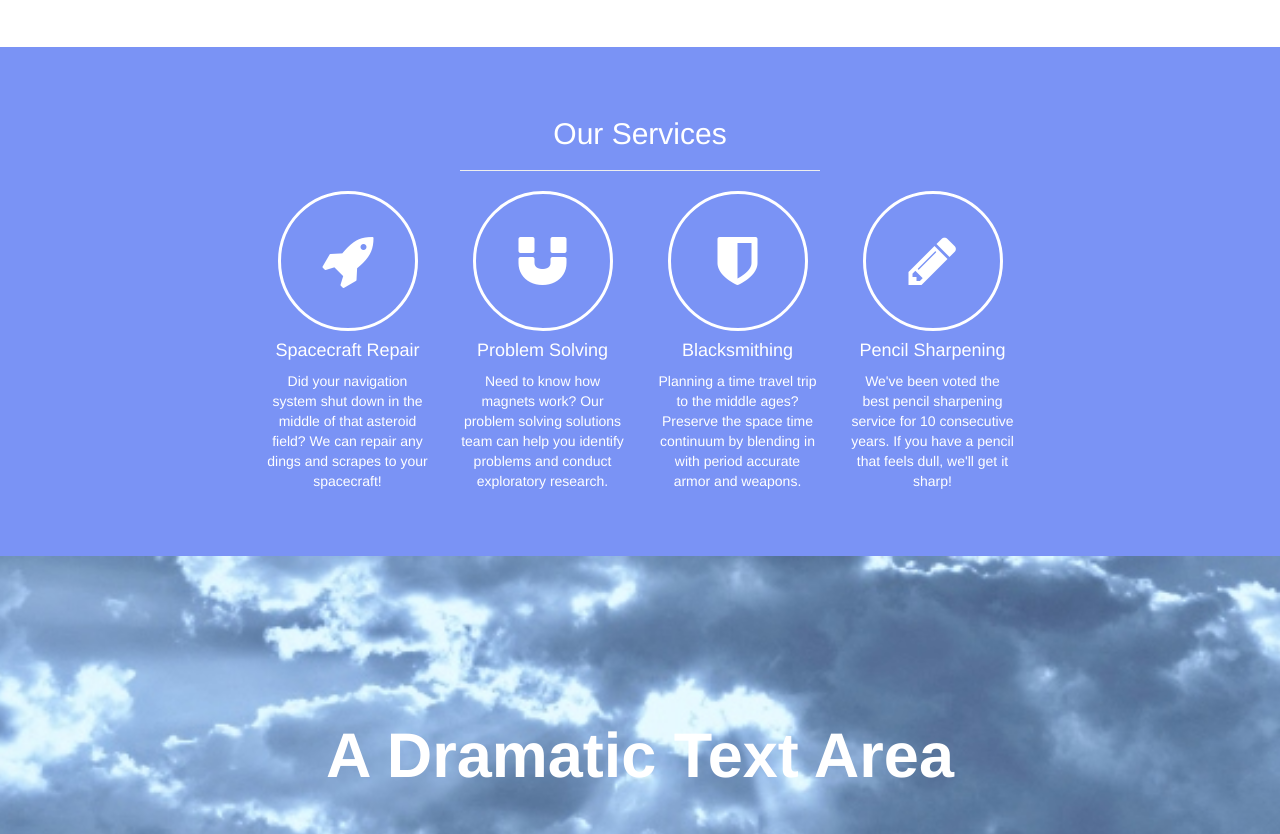
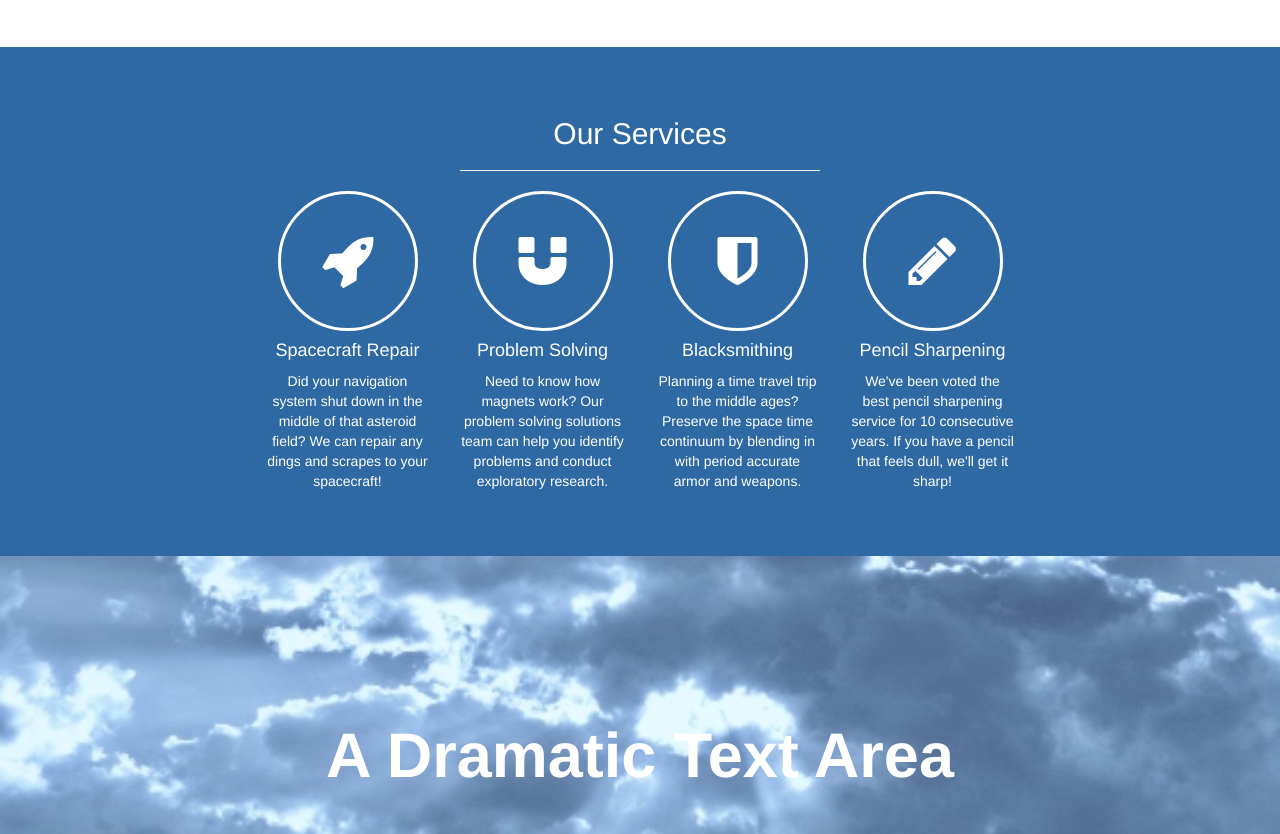
Before and after one commit to KatherineMichel/cielo-cloud-hosting-website, a plain HTML site: page index.html in a window 1280 px wide. Shown: the part 1057-1891 px from the top of the page. Drawn offline with Linux system fonts and the light colour scheme.

Commit message:
Update cielo-cloud-hosting.css

```diff
--- a/css/cielo-cloud-hosting.css
+++ b/css/cielo-cloud-hosting.css
@@ -127,7 +127,7 @@ body {
 /* Services */
 
 .services {
-  background: #7A93F5;
+  background: #2E69A3;
   padding: 50px 0;
   color: #ffffff;
 }
```
